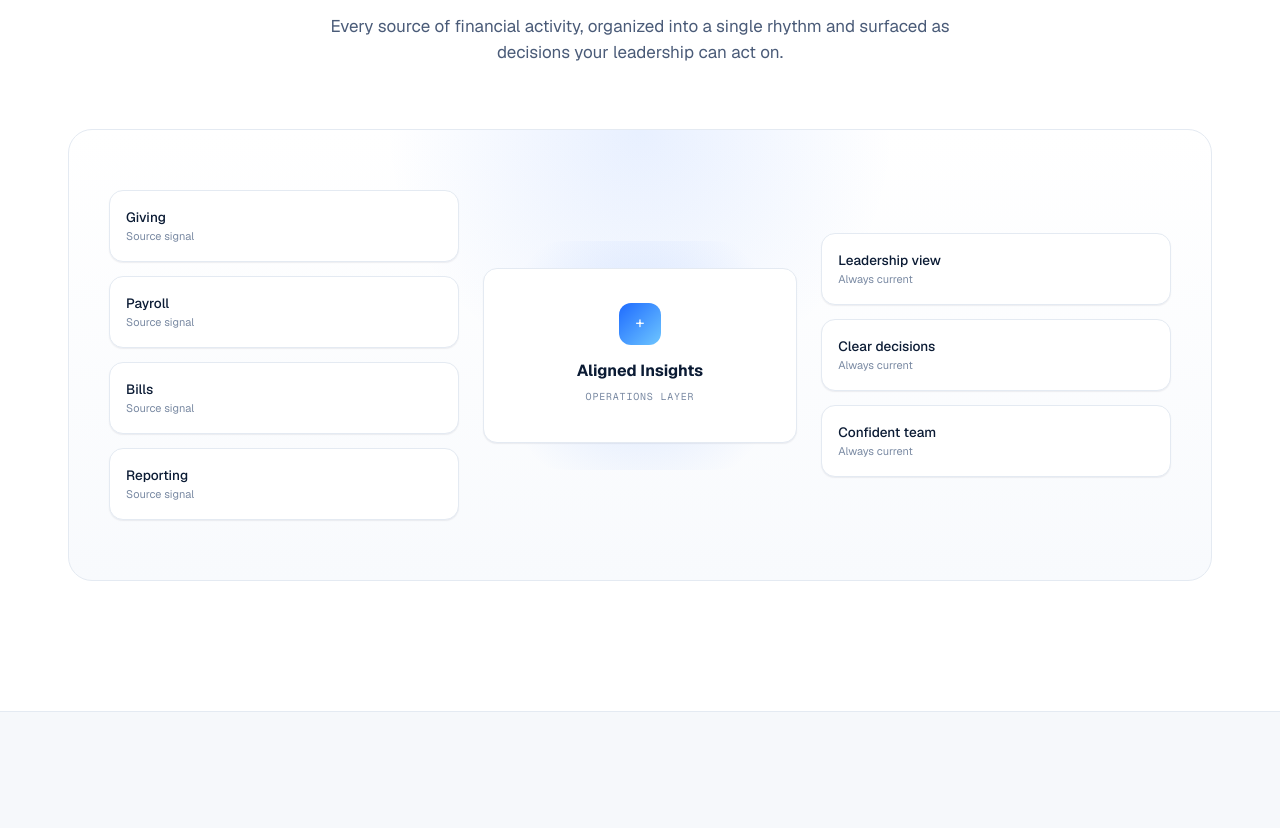
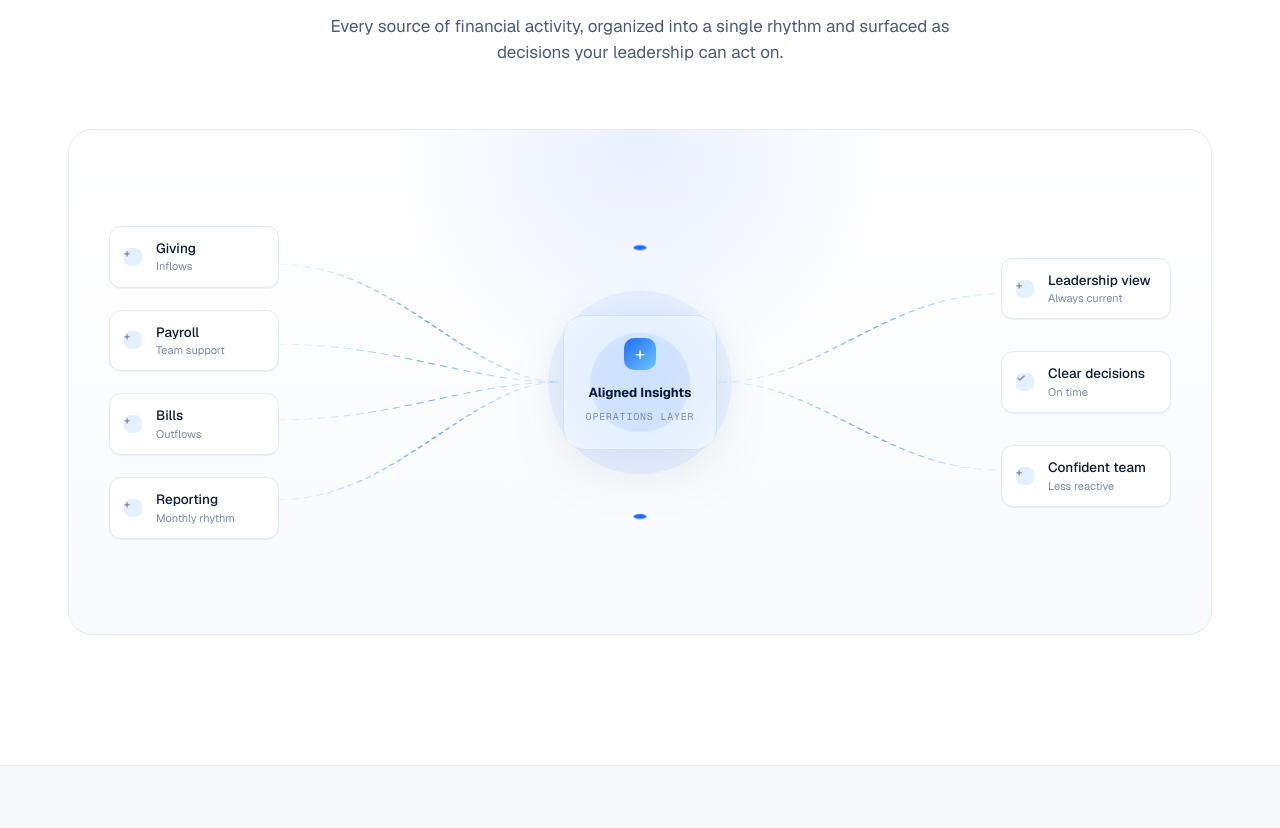
Before and after one commit to rfox0629/alignedinsights-website, a Next.js app: page / in a window 1280 px wide. Shown: the part 3247-4075 px from the top of the page. Built offline with nearby package versions, Linux system fonts and the light colour scheme.

Commit message:
Restore connected platform flow graphic

```diff
--- a/src/app/globals.css
+++ b/src/app/globals.css
@@ -457,7 +457,7 @@ h2 {
   position: relative;
   overflow: hidden;
   margin-top: 40px;
-  padding: 60px 40px;
+  padding: 42px 40px;
   border: 1px solid var(--line);
   border-radius: var(--radius-lg);
   background: linear-gradient(180deg, #ffffff 0%, #f8fafd 100%);
@@ -478,14 +478,38 @@ h2 {
 .flow-layout {
   position: relative;
   display: grid;
-  grid-template-columns: 1fr 0.9fr 1fr;
-  gap: 24px;
+  min-height: 420px;
+  grid-template-columns: 190px 1fr 190px;
+  gap: 0;
   align-items: center;
+  isolation: isolate;
 }
 
 .flow-column {
+  position: relative;
+  z-index: 2;
   display: grid;
-  gap: 14px;
+  width: 170px;
+  gap: 22px;
+}
+
+.flow-column-left {
+  justify-self: start;
+}
+
+.flow-column-right {
+  justify-self: end;
+  gap: 32px;
+}
+
+.flow-lines {
+  position: absolute;
+  inset: 0;
+  z-index: 1;
+  width: 100%;
+  height: 100%;
+  overflow: visible;
+  pointer-events: none;
 }
 
 .flow-node,
@@ -499,7 +523,31 @@ h2 {
 
 .flow-node,
 .flow-outcome {
-  padding: 16px;
+  display: grid;
+  min-height: 56px;
+  grid-template-columns: 22px 1fr;
+  gap: 10px;
+  align-items: center;
+  padding: 11px 14px;
+  border-radius: 12px;
+}
+
+.flow-mini-icon {
+  display: grid;
+  width: 18px;
+  height: 18px;
+  place-items: center;
+  border-radius: 7px;
+  background: linear-gradient(135deg, rgba(30, 107, 255, 0.12), rgba(110, 198, 255, 0.2));
+  color: var(--accent);
+  font-size: 13px;
+  font-weight: 600;
+  line-height: 1;
+}
+
+.flow-copy {
+  display: block;
+  min-width: 0;
 }
 
 .flow-node strong,
@@ -519,33 +567,41 @@ h2 {
 
 .flow-hub {
   position: relative;
-  padding: 34px 24px;
+  z-index: 2;
+  width: 154px;
+  justify-self: center;
+  padding: 22px 16px;
+  border-radius: 22px;
   text-align: center;
+  box-shadow: 0 18px 60px rgba(11, 27, 52, 0.08);
 }
 
 .flow-hub::before {
   position: absolute;
-  inset: -28px;
+  inset: -52px;
   z-index: -1;
   border-radius: 999px;
-  background: radial-gradient(circle, rgba(30, 107, 255, 0.16), transparent 68%);
+  background:
+    radial-gradient(circle, rgba(30, 107, 255, 0.16) 0 28%, rgba(30, 107, 255, 0.07) 29% 52%, transparent 53%),
+    radial-gradient(circle, rgba(110, 198, 255, 0.13), transparent 68%);
   content: "";
 }
 
 .flow-hub-icon {
   display: grid;
-  width: 42px;
-  height: 42px;
-  margin: 0 auto 14px;
+  width: 32px;
+  height: 32px;
+  margin: 0 auto 13px;
   place-items: center;
-  border-radius: 12px;
+  border-radius: 10px;
   background: linear-gradient(135deg, var(--accent), var(--accent-2));
   color: #fff;
+  font-size: 18px;
 }
 
 .flow-hub strong {
   display: block;
-  font-size: 16px;
+  font-size: 13px;
 }
 
 .flow-hub span {
@@ -1111,7 +1167,7 @@ footer {
 }
 
 .flow-path {
-  stroke-dasharray: 4 6;
+  stroke-dasharray: 0.55 0.7;
   animation: dashFlow 1.6s linear infinite;
 }
 
@@ -1147,6 +1203,22 @@ footer {
 
   .flow-layout {
     grid-template-columns: 1fr;
+    min-height: auto;
+    gap: 18px;
+  }
+
+  .flow-lines {
+    display: none;
+  }
+
+  .flow-column,
+  .flow-hub {
+    width: min(100%, 360px);
+    justify-self: center;
+  }
+
+  .flow-column-right {
+    gap: 18px;
   }
 }
 
--- a/src/app/page.tsx
+++ b/src/app/page.tsx
@@ -35,6 +35,19 @@ const visibility = [
   ["Runway", "Keep future capacity visible without a spreadsheet hunt."],
   ["Budget health", "Know where plan and reality are starting to drift."],
   ["Meeting readiness", "See what needs attention before the meeting starts."],
+];
+
+const flowSources = [
+  ["Giving", "Inflows"],
+  ["Payroll", "Team support"],
+  ["Bills", "Outflows"],
+  ["Reporting", "Monthly rhythm"],
+];
+
+const flowOutcomes = [
+  ["Leadership view", "Always current"],
+  ["Clear decisions", "On time"],
+  ["Confident team", "Less reactive"],
 ];
 
 const stack = [
@@ -340,11 +353,34 @@ export default function Home() {
             </div>
             <div className="flow-stage reveal">
               <div className="flow-layout">
-                <div className="flow-column">
-                  {["Giving", "Payroll", "Bills", "Reporting"].map((item) => (
+                <svg aria-hidden="true" className="flow-lines" preserveAspectRatio="none" viewBox="0 0 100 100">
+                  <defs>
+                    <linearGradient id="flowLineGradient" x1="0" x2="1" y1="0" y2="0">
+                      <stop offset="0" stopColor="#6ec6ff" stopOpacity="0.15" />
+                      <stop offset="0.55" stopColor="#1e6bff" stopOpacity="0.58" />
+                      <stop offset="1" stopColor="#6ec6ff" stopOpacity="0.18" />
+                    </linearGradient>
+                  </defs>
+                  <g fill="none" stroke="url(#flowLineGradient)" strokeLinecap="round" strokeWidth="0.24">
+                    <path className="flow-path" d="M16 22 C27 22 34 50 42.5 50" />
+                    <path className="flow-path" d="M16 41 C27 41 34 50 42.5 50" />
+                    <path className="flow-path" d="M16 59 C27 59 34 50 42.5 50" />
+                    <path className="flow-path" d="M16 78 C27 78 34 50 42.5 50" />
+                    <path className="flow-path" d="M57.5 50 C67 50 73 29 84 29" />
+                    <path className="flow-path" d="M57.5 50 C67 50 73 50 84 50" />
+                    <path className="flow-path" d="M57.5 50 C67 50 73 71 84 71" />
+                  </g>
+                  <circle className="flow-node-pulse" cx="50" cy="18" fill="#1e6bff" r="0.6" />
+                  <circle className="flow-node-pulse" cx="50" cy="82" fill="#1e6bff" r="0.6" />
+                </svg>
+                <div className="flow-column flow-column-left">
+                  {flowSources.map(([item, caption]) => (
                     <div className="flow-node" key={item}>
-                      <strong>{item}</strong>
-                      <span>Source signal</span>
+                      <span aria-hidden="true" className="flow-mini-icon">+</span>
+                      <span className="flow-copy">
+                        <strong>{item}</strong>
+                        <span>{caption}</span>
+                      </span>
                     </div>
                   ))}
                 </div>
@@ -353,11 +389,14 @@ export default function Home() {
                   <strong>Aligned Insights</strong>
                   <span>OPERATIONS LAYER</span>
                 </div>
-                <div className="flow-column">
-                  {["Leadership view", "Clear decisions", "Confident team"].map((item) => (
+                <div className="flow-column flow-column-right">
+                  {flowOutcomes.map(([item, caption], index) => (
                     <div className="flow-outcome" key={item}>
-                      <strong>{item}</strong>
-                      <span>Always current</span>
+                      <span aria-hidden="true" className="flow-mini-icon">{index === 1 ? "✓" : "+"}</span>
+                      <span className="flow-copy">
+                        <strong>{item}</strong>
+                        <span>{caption}</span>
+                      </span>
                     </div>
                   ))}
                 </div>
```
